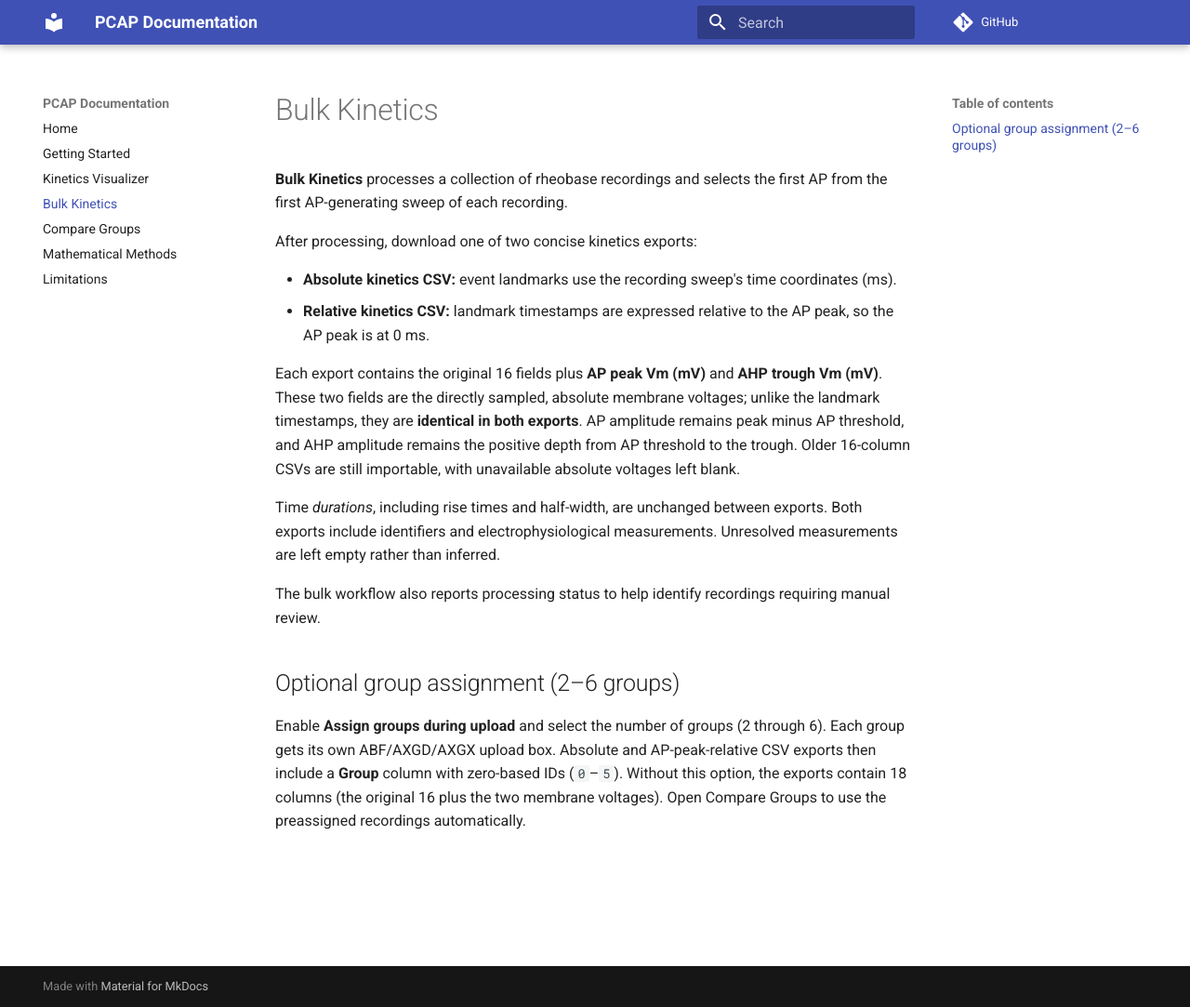
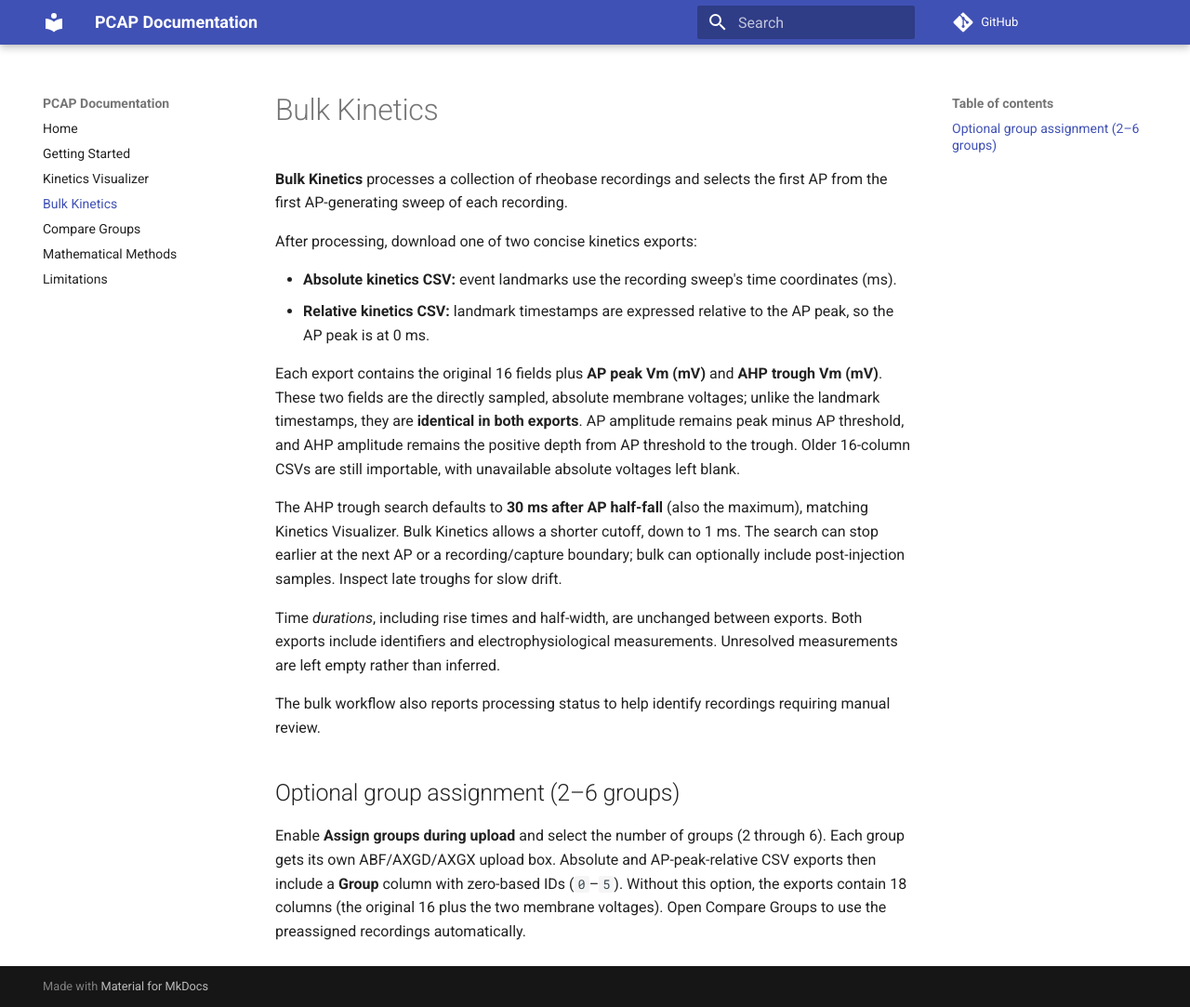
Before and after one commit to theafairfax/pcap, an MkDocs documentation site: the page built from docs/bulk-kinetics.md, in a window 1280 px wide and 1083 px high. Shown: the whole window at 93% size. Built offline with MkDocs 1.6.1 and Material for MkDocs 9.7.7, drawn with Linux system fonts in a browser that asks for light colours; comment, search, counter and statistics services are not loaded.

Commit message:
Migrate saved reference measurements and document 30 ms AHP search

```diff
--- a/docs/bulk-kinetics.md
+++ b/docs/bulk-kinetics.md
@@ -9,6 +9,8 @@ After processing, download one of two concise kinetics exports:
 
 Each export contains the original 16 fields plus **AP peak Vm (mV)** and **AHP trough Vm (mV)**. These two fields are the directly sampled, absolute membrane voltages; unlike the landmark timestamps, they are **identical in both exports**. AP amplitude remains peak minus AP threshold, and AHP amplitude remains the positive depth from AP threshold to the trough. Older 16-column CSVs are still importable, with unavailable absolute voltages left blank.
 
+The AHP trough search defaults to **30 ms after AP half-fall** (also the maximum), matching Kinetics Visualizer. Bulk Kinetics allows a shorter cutoff, down to 1 ms. The search can stop earlier at the next AP or a recording/capture boundary; bulk can optionally include post-injection samples. Inspect late troughs for slow drift.
+
 Time *durations*, including rise times and half-width, are unchanged between exports. Both exports include identifiers and electrophysiological measurements. Unresolved measurements are left empty rather than inferred.
 
 The bulk workflow also reports processing status to help identify recordings requiring manual review.
```
